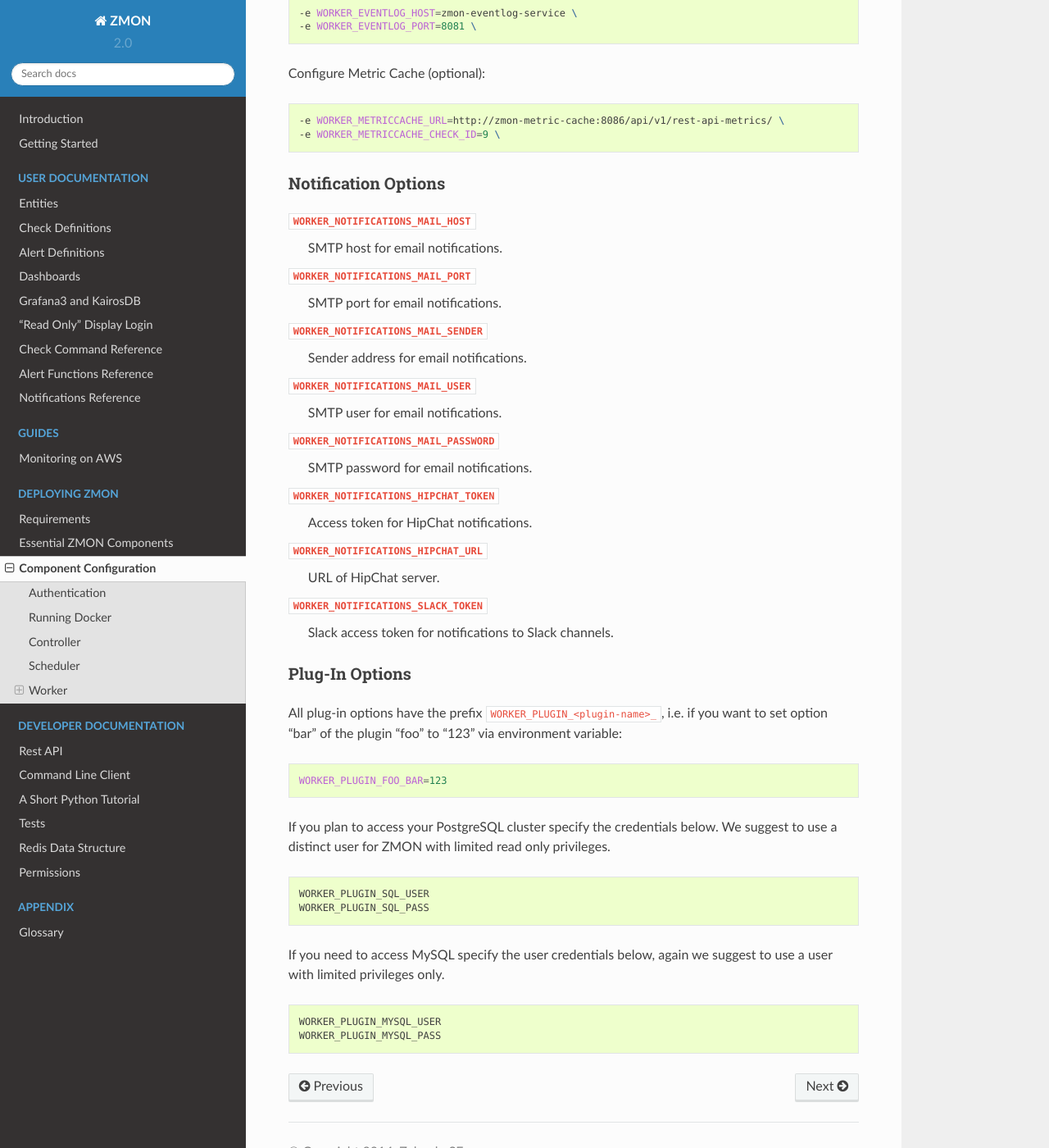
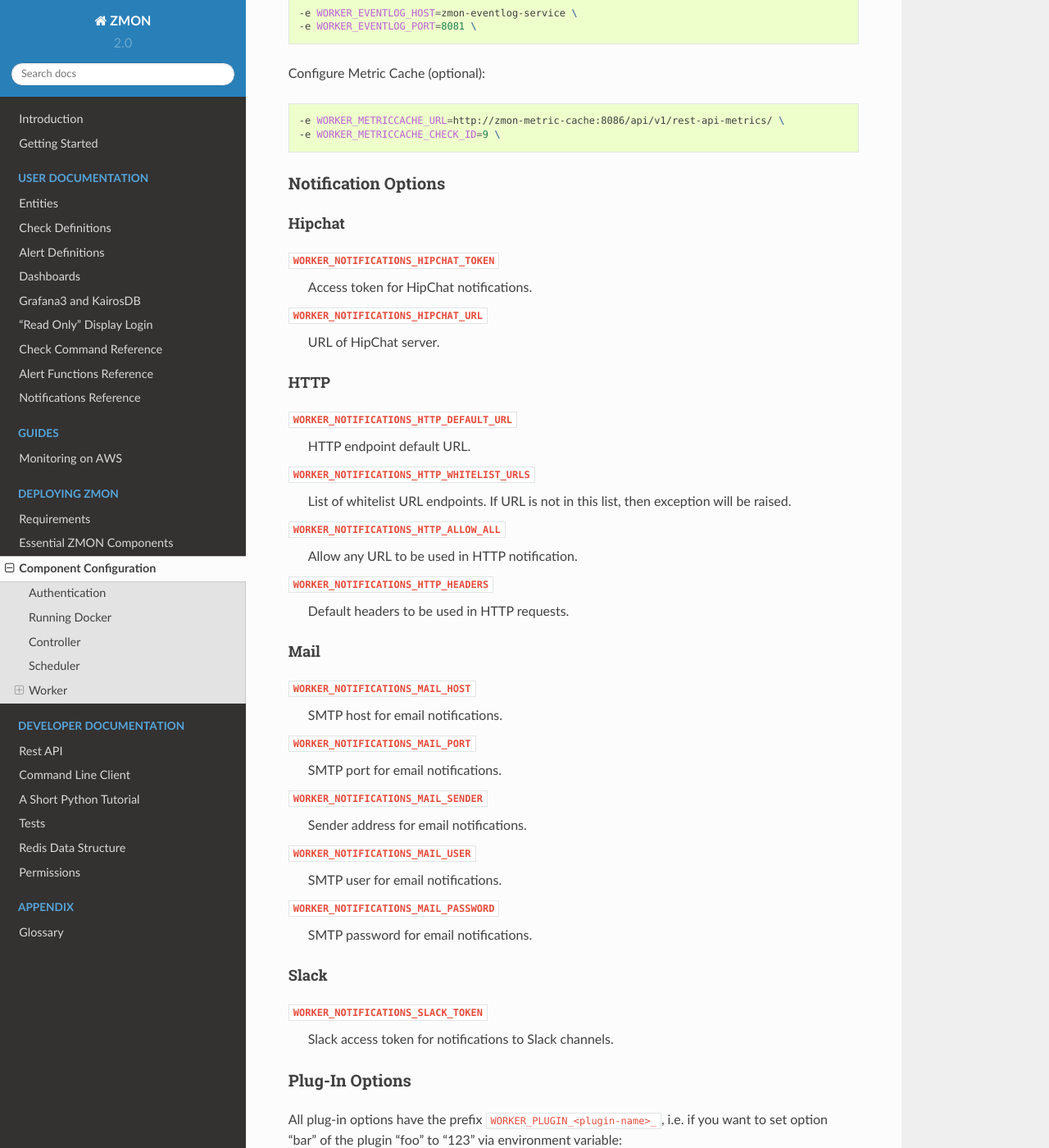
Before and after one commit to zalando-zmon/zmon-docs, a Sphinx documentation site: the page built from docs/installation/configuration.rst, in a window 1280 px wide and 1400 px high, scrolled down 3532 px. Shown: the whole window at 82% size. Built offline with Sphinx 7.4.7 and the Read the Docs theme 2.0.0, drawn with Linux system fonts in a browser that asks for light colours.

Commit message:
Link to notification configuration options

```diff
--- a/docs/installation/configuration.rst
+++ b/docs/installation/configuration.rst
@@ -180,9 +180,31 @@
   -e WORKER_METRICCACHE_URL=http://zmon-metric-cache:8086/api/v1/rest-api-metrics/ \
   -e WORKER_METRICCACHE_CHECK_ID=9 \
 
+.. _notification-options-label:
+
 Notification Options
 --------------------
 
+Hipchat
+^^^^^^^
+``WORKER_NOTIFICATIONS_HIPCHAT_TOKEN``
+    Access token for HipChat notifications.
+``WORKER_NOTIFICATIONS_HIPCHAT_URL``
+    URL of HipChat server.
+
+HTTP
+^^^^
+``WORKER_NOTIFICATIONS_HTTP_DEFAULT_URL``
+    HTTP endpoint default URL.
+``WORKER_NOTIFICATIONS_HTTP_WHITELIST_URLS``
+    List of whitelist URL endpoints. If URL is not in this list, then exception will be raised.
+``WORKER_NOTIFICATIONS_HTTP_ALLOW_ALL``
+    Allow any URL to be used in HTTP notification.
+``WORKER_NOTIFICATIONS_HTTP_HEADERS``
+    Default headers to be used in HTTP requests.
+
+Mail
+^^^^
 ``WORKER_NOTIFICATIONS_MAIL_HOST``
     SMTP host for email notifications.
 ``WORKER_NOTIFICATIONS_MAIL_PORT``
@@ -193,10 +215,9 @@
     SMTP user for email notifications.
 ``WORKER_NOTIFICATIONS_MAIL_PASSWORD``
     SMTP password for email notifications.
-``WORKER_NOTIFICATIONS_HIPCHAT_TOKEN``
-    Access token for HipChat notifications.
-``WORKER_NOTIFICATIONS_HIPCHAT_URL``
-    URL of HipChat server.
+
+Slack
+^^^^^
 ``WORKER_NOTIFICATIONS_SLACK_TOKEN``
     Slack access token for notifications to Slack channels.
 
--- a/docs/user/notifications.rst
+++ b/docs/user/notifications.rst
@@ -4,7 +4,8 @@
 Notifications Reference
 ***********************
 
-ZMON provides several means of notification in case of alerts. Notifications will be triggered when alert status change.
+ZMON provides several means of notification in case of alerts. Notifications will be triggered when alert status change. Please refer to
+:ref:`Notification options <notification-options-label>` for different worker configuration options.
 
 .. include:: notifications/hipchat.rst
 .. include:: notifications/http.rst
```
